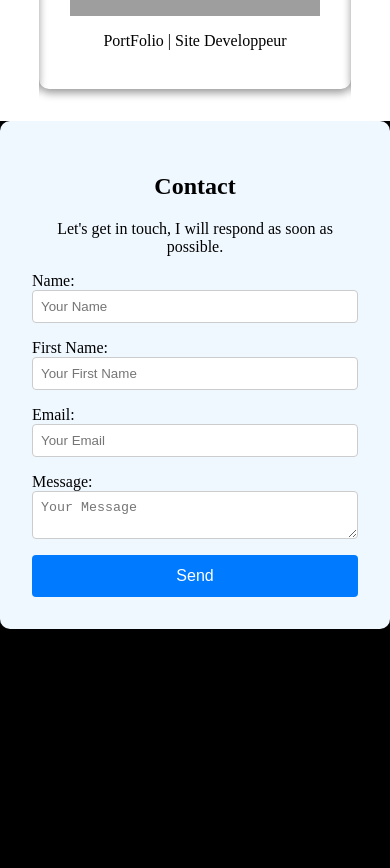
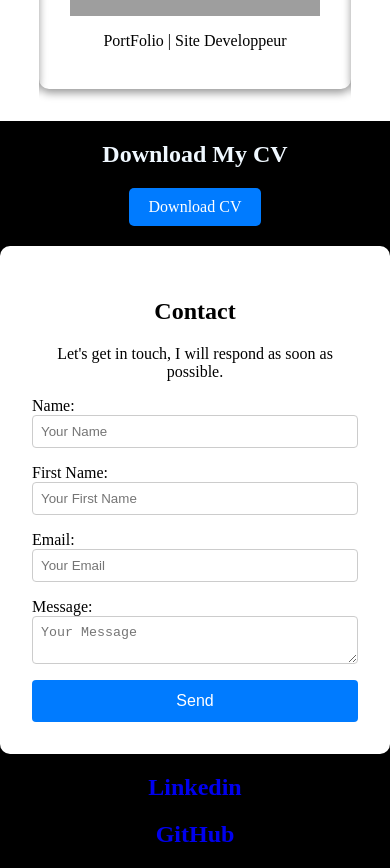
Before and after one commit to NickoDev974/Nicolas-BIENES-Portfolio-V2, a React (Vite) app: page / in a window 390 px wide. Shown: the part 1580-2448 px from the top of the page. Before the commit the page ends 2209 px from the top, so only its background shows below. Built offline with nearby package versions, Linux system fonts and the light colour scheme; grey boxes are pictures that could not be loaded.

Commit message:
ajout cv donwload

```diff
--- a/src/App.css
+++ b/src/App.css
@@ -335,36 +335,56 @@ li {
   font-size: 24px;
   cursor: pointer;
 }
+.cv-download {
+  text-align: center;
+  margin: 20px 0;
+}
+
+.cv-button {
+  display: inline-block;
+  padding: 10px 20px;
+  font-size: 1rem;
+  color: #fff;
+  background-color: #007bff;
+  border: none;
+  border-radius: 5px;
+  text-decoration: none;
+  transition: background-color 0.3s ease;
+}
+
+.cv-button:hover {
+  background-color: #0056b3;
+}
 
 /* footer */
-footer.contact {
+.contact {
   padding: 2rem;
   background-color: aliceblue;
   border-radius: 10px;
   text-align: center;
 }
 
-footer.contact form {
+.contact form {
   display: flex;
   flex-direction: column;
   gap: 1rem;
 }
 
-footer.contact label {
+.contact label {
   color: black;
   display: flex;
   flex-direction: column;
   text-align: start;
 }
 
-footer.contact input,
-footer.contact textarea {
+.contact input,
+.contact textarea {
   padding: 0.5rem;
   border: 1px solid #ccc;
   border-radius: 4px;
 }
 
-footer.contact button {
+.contact button {
   padding: 0.75rem;
   border: none;
   border-radius: 4px;
@@ -374,8 +394,11 @@ footer.contact button {
   font-size: 1rem;
 }
 
-footer.contact button:hover {
+.contact button:hover {
   background-color: #0056b3;
+}
+footer {
+  text-align: center;
 }
 
 /* --------------------burger menu------------------ */
@@ -453,6 +476,15 @@ footer.contact button:hover {
   .projetBox img {
     max-height: 25rem;
   }
+  .contact article {
+    max-width: 80%;
+    margin: 0 auto;
+    padding: 1rem;
+    border: 2px solid aliceblue;
+    border-radius: 5px;
+    background-color: aliceblue;
+    box-shadow: 5px 5px 10px black;
+  }
 }
 /* --------------------desctop------------------ */
 
--- a/src/App.jsx
+++ b/src/App.jsx
@@ -4,6 +4,7 @@ import { ScrollTrigger } from "gsap/ScrollTrigger";
 import Slider from "react-slick";
 import "./App.css";
 
+import cvFile from "./assets/Nicolas-BIENES-CV.pdf";
 import logoMoi from "./assets/logo/Logo-nico.png";
 import moiImage from "./assets/moi.jpg";
 import htmlLogo from "./assets/logo/Html.png";
@@ -134,7 +135,7 @@ function App() {
           </article>
           <article>
             <h3>Back-End Stacks</h3>
-            <p>For the Front-End I used : NodeJS / MySQL</p>
+            <p>For the Back-End I used : NodeJS / MySQL</p>
             <div>
               <img
                 src={nodejsLogo}
@@ -365,7 +366,14 @@ function App() {
           </Slider>
         </div>
       </section>
-      <footer className="contact white" id="contact">
+      <section className="cv-download" id="cv">
+        <h2>Download My CV</h2>
+        <a href={cvFile} download="Nicolas_BIENES_CV.pdf" className="cv-button">
+          Download CV
+        </a>
+      </section>
+      <section className="contact white" id="contact">
+        <article>
           <h2>Contact</h2>
           <p>Let's get in touch, I will respond as soon as possible.</p>
           <form onSubmit={handleSubmit}>
@@ -410,6 +418,15 @@ function App() {
             </label>
             <button type="submit">Send</button>
           </form>
+        </article>
+      </section>
+      <footer>
+        <a href="#">
+          <h2>Linkedin</h2>
+        </a>
+        <a href="#">
+          <h2>GitHub</h2>
+        </a>
       </footer>
 
       {isModalOpen && selectedProject && (
```
Also changed, not shown: 1 other file (tests, documents, lock files or other folders). Lines whose indentation alone changed are shown as unchanged.
